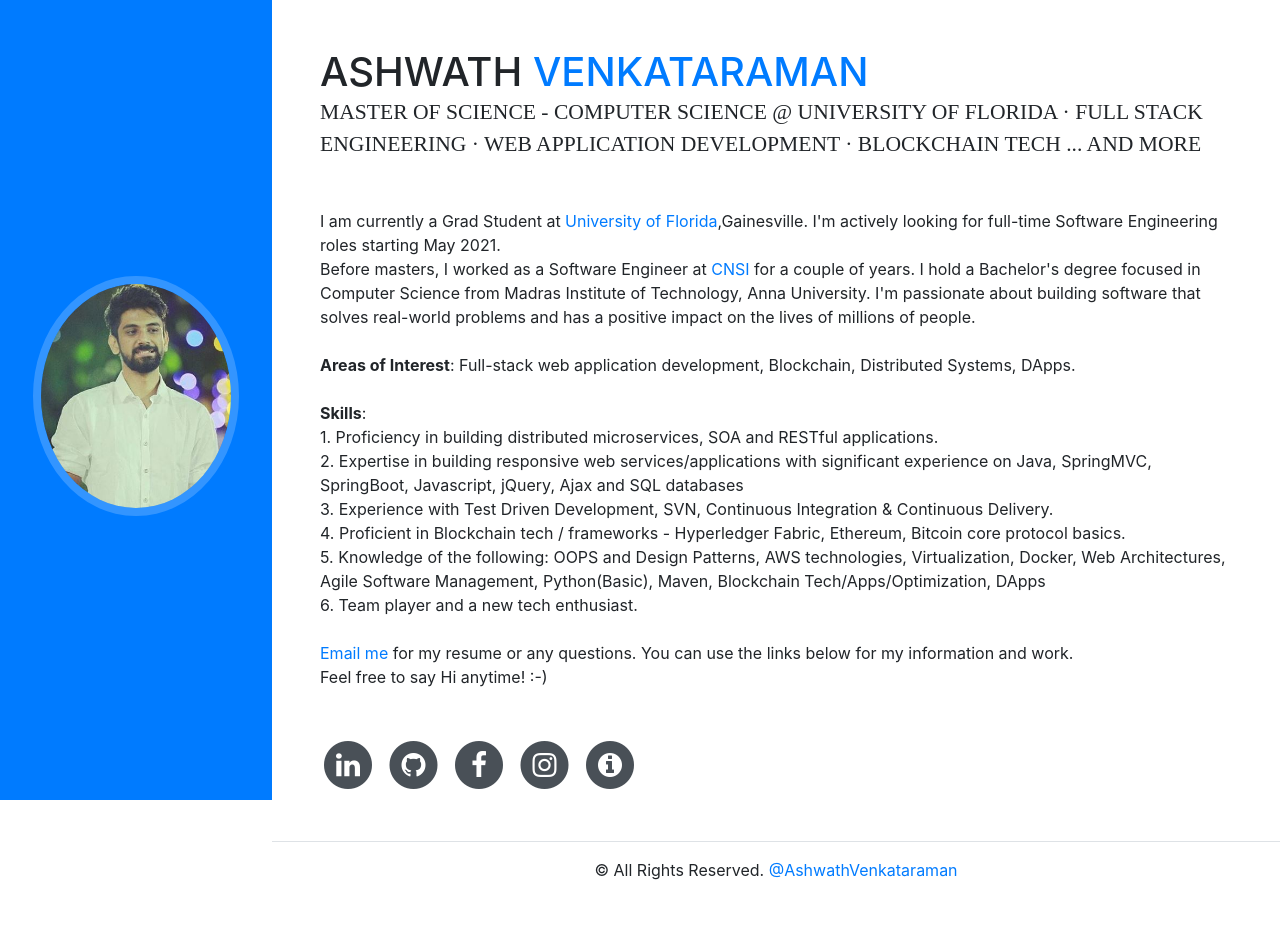
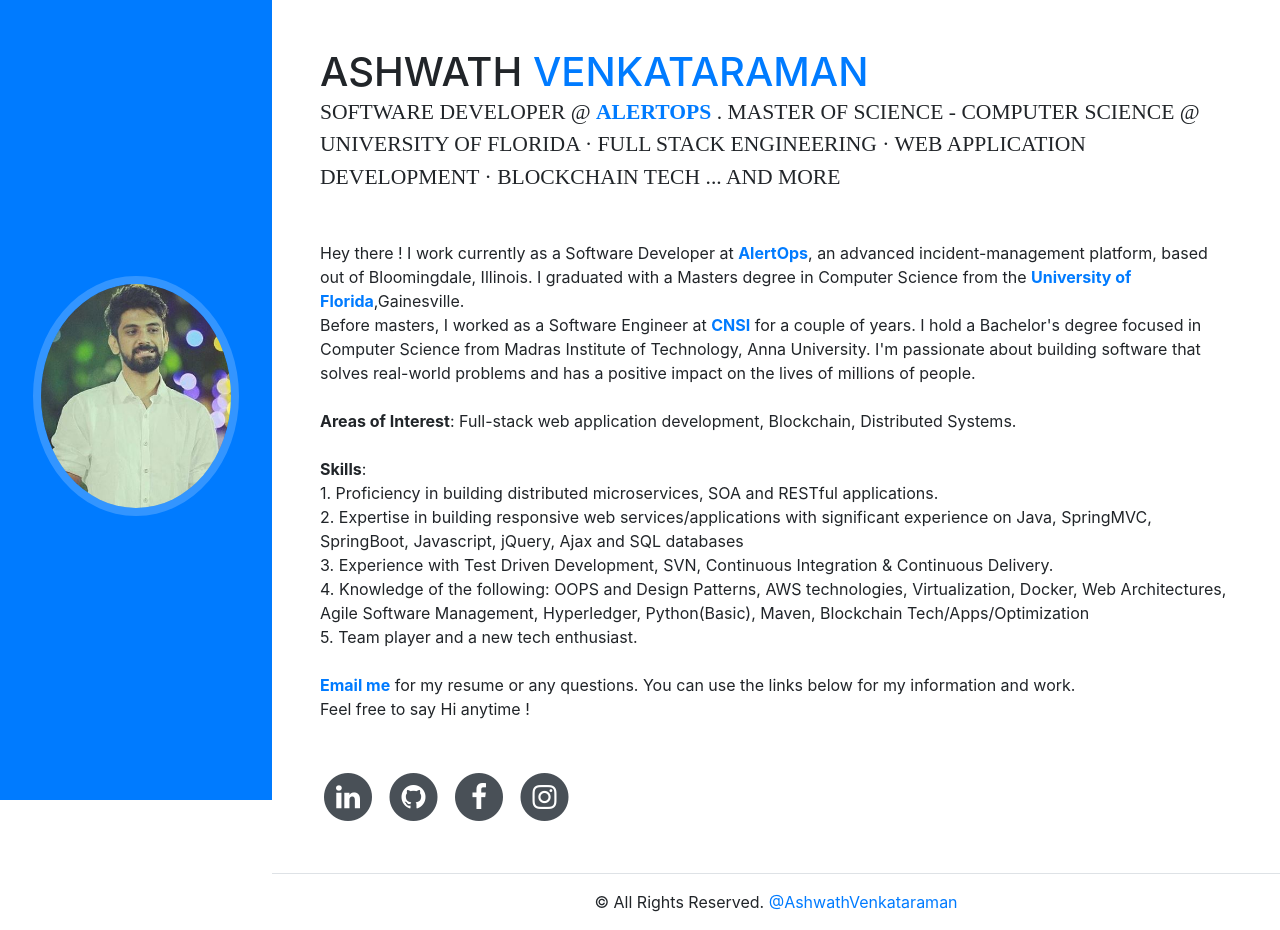
Before and after one commit to ashwath129/ashwath129.github.io, a website with bundled scripts: page index.html in a window 1280 px wide. Before the commit the page ends 898 px from the top, so only its background shows below. Built offline with nearby package versions, Linux system fonts and the light colour scheme; a web font is replaced by a local one.

Commit message:
Update index.html

```diff
--- a/index.html
+++ b/index.html
@@ -50,16 +50,16 @@
           <h1 class="mb-0">Ashwath
             <span class="text-primary">Venkataraman</span>
           </h1>
-          <div class="subheading mb-5">Master of Science - Computer Science @ University of Florida · Full Stack Engineering · Web Application Development · Blockchain Tech ... and more
+          <div class="subheading mb-5">Software Developer @ <a href="https://alertops.com/" target="_blank"><b>AlertOps</b></a> . Master of Science - Computer Science @ University of Florida · Full Stack Engineering · Web Application Development · Blockchain Tech ... and more
 
           </div>
-          <p class="mb-5">I am currently a Grad Student at <a href="http://www.ufl.edu/" target="_blank">University of Florida</a>,Gainesville. I'm actively looking for full-time Software Engineering roles starting May 2021.
+          <p class="mb-5">Hey there ! I work currently as a Software Developer at <a href="https://alertops.com/" target="_blank"><b>AlertOps</b></a>, an advanced incident-management platform, based out of Bloomingdale, Illinois. I graduated with a Masters degree in Computer Science from the <a href="http://www.ufl.edu/" target="_blank"><b>University of Florida</b></a>,Gainesville.
 <br />
 
-Before masters, I worked as a Software Engineer at <a href="https://www.cns-inc.com/" target="_blank">CNSI</a> for a couple of years. I hold a Bachelor's degree focused in Computer Science from Madras Institute of Technology, Anna University. I'm passionate about building software that solves real-world problems and has a positive impact on the lives of millions of people.
+Before masters, I worked as a Software Engineer at <a href="https://www.cns-inc.com/" target="_blank"><b>CNSI</b></a> for a couple of years. I hold a Bachelor's degree focused in Computer Science from Madras Institute of Technology, Anna University. I'm passionate about building software that solves real-world problems and has a positive impact on the lives of millions of people.
 <br />
 <br />
-<b>Areas of Interest</b>: Full-stack web application development, Blockchain, Distributed Systems, DApps.
+<b>Areas of Interest</b>: Full-stack web application development, Blockchain, Distributed Systems.
 <br />
 <br />
 <b>Skills</b>:
@@ -70,15 +70,14 @@
 <br />
 3. Experience with Test Driven Development, SVN, Continuous Integration & Continuous Delivery.
 <br />
-4. Proficient in Blockchain tech / frameworks - Hyperledger Fabric, Ethereum, Bitcoin core protocol basics.
+4. Knowledge of the following: OOPS and Design Patterns, AWS technologies, Virtualization, Docker, Web Architectures, Agile Software Management, Hyperledger, Python(Basic), Maven, Blockchain Tech/Apps/Optimization
 <br />
-5. Knowledge of the following: OOPS and Design Patterns, AWS technologies, Virtualization, Docker, Web Architectures, Agile Software Management, Python(Basic), Maven, Blockchain Tech/Apps/Optimization, DApps
-<br />
-6. Team player and a new tech enthusiast.
+5. Team player and a new tech enthusiast.
 <br />
           <!-- <p class="mb-5">I am currently a Graduate Student pursuing Masters in Computer Science at the <a href="https://cs.nyu.edu/home/index.html" target="_blank">Courant Institute of Mathematical Sciences</a> in <a href="https://www.nyu.edu/" target="_blank">NYU</a>.  -->
-            <br /> <a href="mailto:venkataramana@ufl.edu">Email me</a> for my resume or any questions. You can use the links below for my information and work.
-		</br>Feel free to say Hi anytime! :-)</p>
+            <br /> <a href="mailto:venkataramana@ufl.edu"><b>Email me</b></a> for my resume or any questions. You can use the links below for my information and work.
+			</br>Feel free to say Hi anytime !</p>
+
           <ul class="list-inline list-social-icons mb-0">
               <li class="list-inline-item">
                   <a href="https://www.linkedin.com/in/ashwath-venkataraman/" target="_blank">
@@ -109,14 +108,6 @@
                   <span class="fa-stack fa-lg">
                     <i class="fa fa-circle fa-stack-2x"></i>
                     <i class="fa fa-instagram fa-stack-1x fa-inverse"></i>
-                  </span>
-                </a>
-              </li>
-		              <li class="list-inline-item">
-                <a href="https://ashwath129.github.io/portfolio/" target="_blank">
-                  <span class="fa-stack fa-lg">
-                    <i class="fa fa-circle fa-stack-2x"></i>
-                    <i class="fa fa-info-circle fa-stack-1x fa-inverse"></i>
                   </span>
                 </a>
               </li>
```
